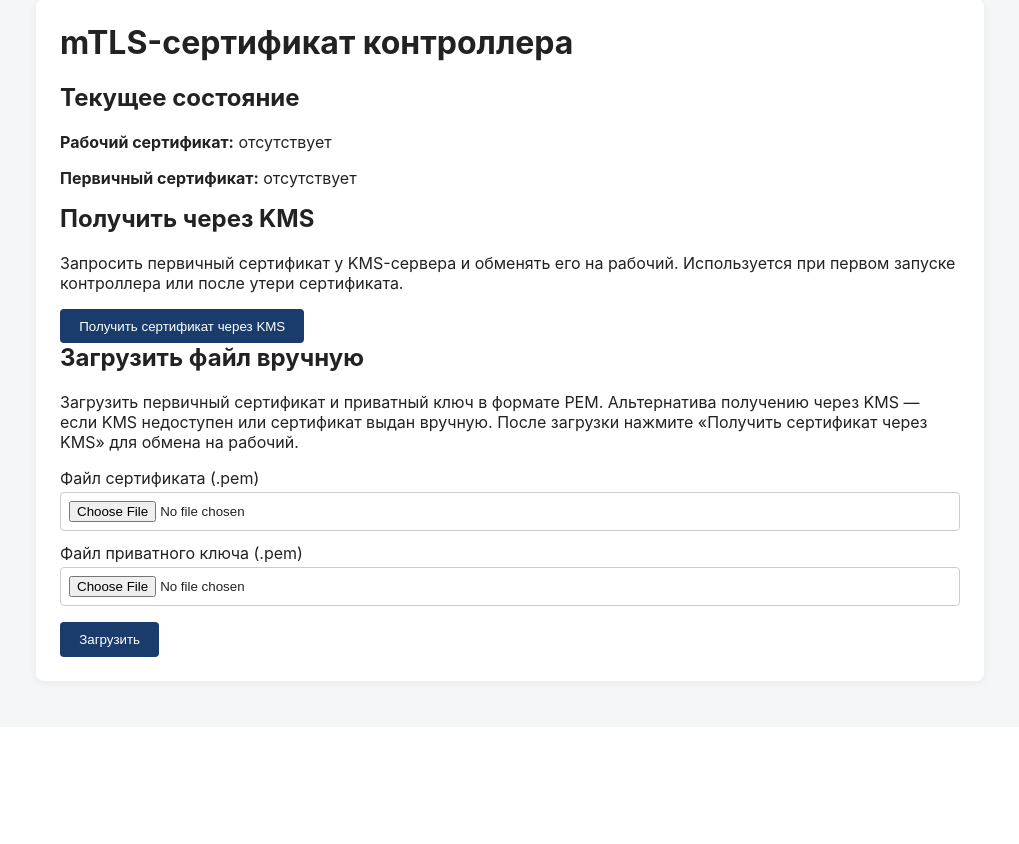
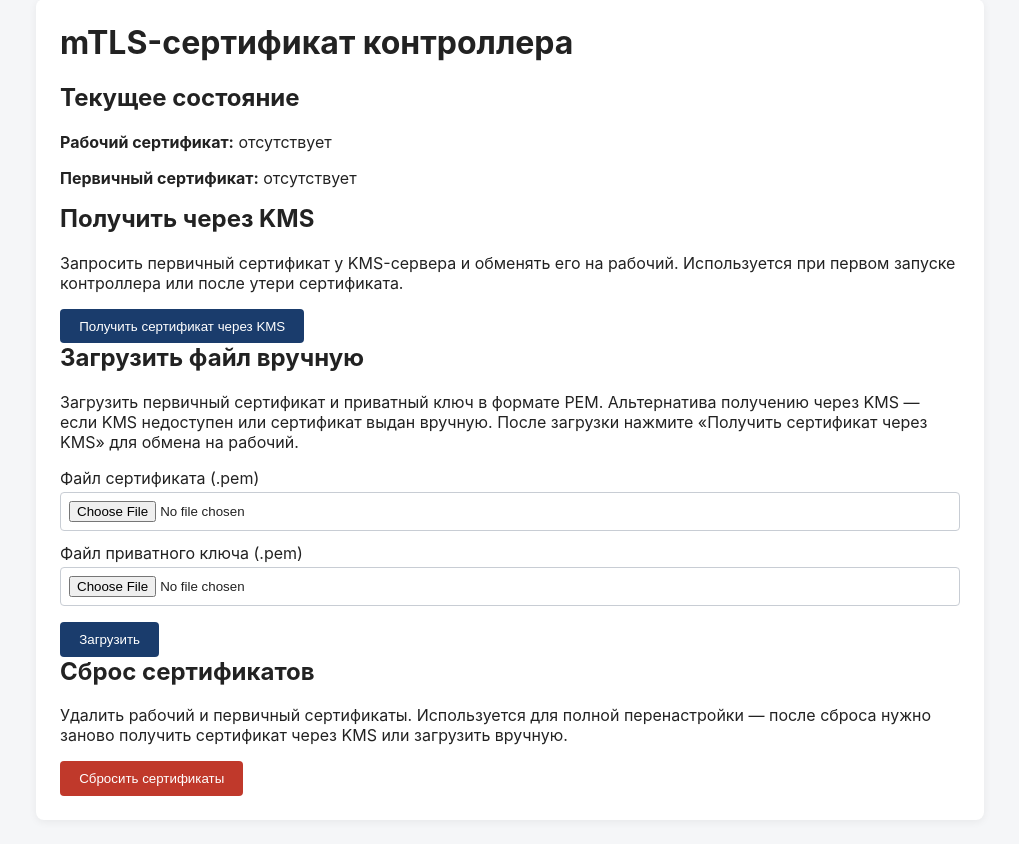
Before and after one commit to Peim0n/scud_lgtu, a Flask app: template app/interfaces/web/templates/cert.html in a window 1280 px wide. Shown: the part 73-917 px from the top of the page, without its empty margins (130-1149 px from the left). Before the commit the page ends 760 px from the top, so only its background shows below. Run offline with Flask 3, Linux system fonts and the light colour scheme; the template is opened without the code that fills it, so the values that code supplies are empty; some libraries are stand-ins or nearby versions.

Commit message:
Add certificate reset button (deletes working + initial certs)
- New /cert/reset route deletes working_cert.pem, working_key.pem,
  initial_cert.pem, initial_key.pem from the cert directory.
- Button on cert page with confirmation dialog.
- After reset, user can re-obtain cert via KMS or manual upload.

```diff
--- a/app/interfaces/web/server.py
+++ b/app/interfaces/web/server.py
@@ -104,6 +104,7 @@ def _register_routes(app: Flask) -> None:
     app.route("/cert/bootstrap", methods=["POST"])(require_auth(cert_bootstrap))
     app.route("/cert/import", methods=["POST"])(require_auth(cert_import))
     app.route("/cert/rotate", methods=["POST"])(require_auth(cert_rotate))
+    app.route("/cert/reset", methods=["POST"])(require_auth(cert_reset))
     app.route("/restart-service", methods=["POST"])(require_auth(restart_service))
 
 
@@ -318,6 +319,28 @@ def cert_rotate() -> Any:
     return redirect(url_for("cert_page"))
 
 
+def cert_reset() -> Any:
+    """Удалить рабочий и первичный сертификаты (полный сброс)."""
+    cfg_path = _config_path(current_app)
+    config = load_config(cfg_path)
+    base_dir = os.path.dirname(os.path.abspath(cfg_path))
+    cert_cfg = config.get("backend", {}).get("cert", {})
+    cert_dir = os.path.join(base_dir, cert_cfg.get("cert_dir", "infrastructure/certs"))
+
+    removed = []
+    for name in ("working_cert.pem", "working_key.pem", "initial_cert.pem", "initial_key.pem"):
+        path = os.path.join(cert_dir, name)
+        if os.path.exists(path):
+            os.remove(path)
+            removed.append(name)
+
+    if removed:
+        flash(f"Удалены: {', '.join(removed)}. Сертификаты сброшены.", "success")
+    else:
+        flash("Сертификатов не найдено — нечего удалять.", "info")
+    return redirect(url_for("cert_page"))
+
+
 # ---------------------------------------------------------------------------
 # Auth: смена логина/пароля
 # ---------------------------------------------------------------------------
--- a/app/interfaces/web/templates/cert.html
+++ b/app/interfaces/web/templates/cert.html
@@ -130,4 +130,19 @@
     </form>
 </section>
 {% endif %}
+
+<section>
+    <h2>Сброс сертификатов</h2>
+    <p>
+        Удалить рабочий и первичный сертификаты. Используется для полной
+        перенастройки — после сброса нужно заново получить сертификат
+        через KMS или загрузить вручную.
+    </p>
+    <form method="post" action="{{ url_for('cert_reset') }}"
+          onsubmit="return confirm('Удалить все сертификаты? Это действие необратимо.')">
+        <div class="actions">
+            <button type="submit" class="danger">Сбросить сертификаты</button>
+        </div>
+    </form>
+</section>
 {% endblock %}
```
